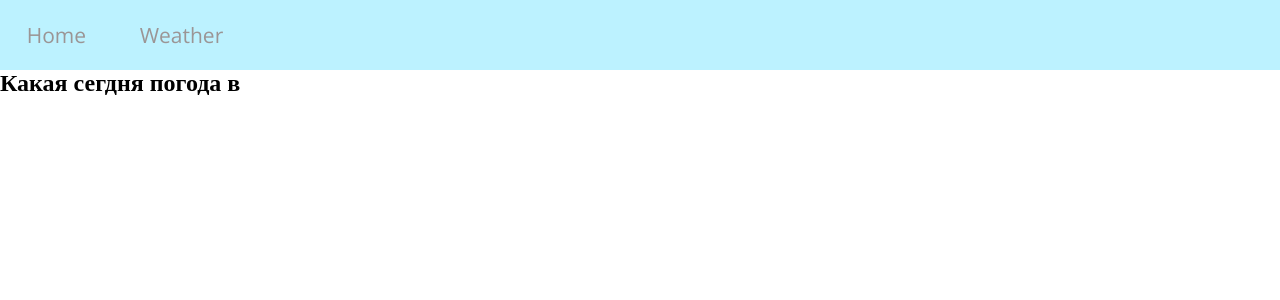
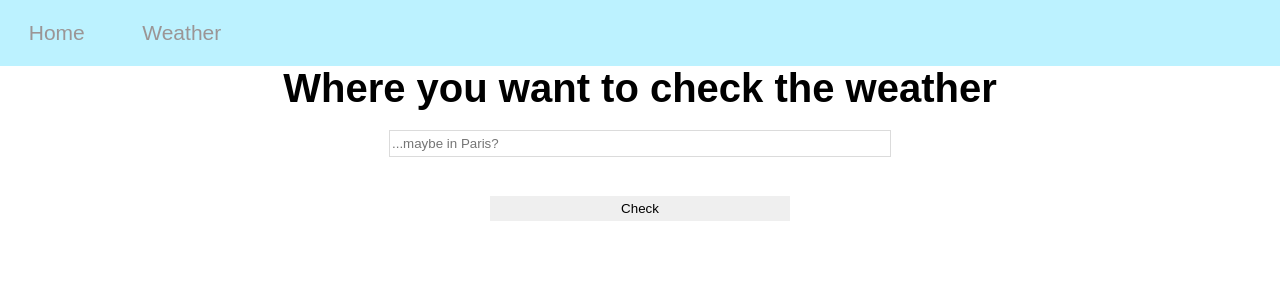
Before and after one commit to dmitry-ff/pet-project, a React (Create React App) app in the folder pet-project/: page /weather-check in a window 1280 px wide. Shown: the top 300 px of the page. Built offline with nearby package versions, Linux system fonts and the light colour scheme.

Commit message:
weatherCheck-interface

```diff
--- a/pet-project/src/components/Navigation.jsx
+++ b/pet-project/src/components/Navigation.jsx
@@ -9,7 +9,7 @@ function Navigation() {
         <div className='navigationDiv'>
             <nav className='navbar'>
                 <Link to='/' >Home</Link>
-                <Link to='weather-checker' >Weather</Link>
+                <Link to='weather-check' >Weather</Link>
             </nav>
             <Outlet />
         </div>
--- a/pet-project/src/css/App.css
+++ b/pet-project/src/css/App.css
@@ -2,7 +2,7 @@
 .AppFlex {
     width: 500px;
     height: 300px;
+    margin: auto;
     display: flex;
-    text-align: center;
     flex-direction: column;
 }
--- /dev/null
+++ b/pet-project/src/css/Global.css
@@ -0,0 +1,4 @@
+#root{
+ font-family: "Open-sans", sans-serif;
+
+}
--- a/pet-project/src/css/Navigation.css
+++ b/pet-project/src/css/Navigation.css
@@ -19,7 +19,6 @@
 }
 
 .navbar > a {
-    font-family: "Open sans", sans-serif;
     color: rgb(155, 149, 149);
     padding: 21px 10px;
     text-decoration: none;
--- /dev/null
+++ b/pet-project/src/css/WeatherCheck.css
@@ -0,0 +1,36 @@
+.weatherForm{
+    display: flex;
+    flex-direction: column;
+    align-items: center;
+    justify-content: center;
+}
+h2{
+    font-size: 2.5em;
+    text-align: center;
+}
+
+.weatherForm > input[type="text"],.weatherForm > input[type="submit"] {
+    margin: 20px 0;
+    width: 300px;
+    border:none;
+    padding: 5px 2px;
+
+}
+.weatherForm > input[type="submit"] {
+    transition: background-color .4s
+}
+.weatherForm > input[type="submit"]:hover {
+    cursor: pointer;
+}
+.weatherForm > input[type="text"]{
+    border:none;
+    padding: 5px 2px;
+    outline: 1px solid rgb(219, 219, 219);
+    width: 500px;
+    transition: box-shadow .4s;
+}
+
+.weatherForm > input[type="text"]:focus{
+    outline:  none;
+    box-shadow: inset 0 -2px rgb(119, 153, 161);
+}
--- a/pet-project/src/index.jsx
+++ b/pet-project/src/index.jsx
@@ -1,6 +1,6 @@
 import React from "react";
 import ReactDOM from 'react-dom';
-import App from './components/App'
+import App from './pages/App'
 import {
     BrowserRouter,
     Route,
@@ -8,6 +8,7 @@ import {
 } from 'react-router-dom';
 import WeatherCheck from "./pages/WeatherCheck";
 import Navigation from "./components/Navigation";
+import './css/Global.css'
 
 
 ReactDOM.render(
--- a/pet-project/src/components/App.jsx
+++ b/pet-project/src/pages/App.jsx
@@ -1,8 +1,8 @@
-import BarChart from "./BarChart";
+import BarChart from "../components/BarChart";
 import React from 'react';
 import { UserData } from '../data/Data'
-import LineChart from "./LineChart";
-import PieChart from "./PieChart";
+import LineChart from "../components/LineChart";
+import PieChart from "../components/PieChart";
 import { Chart as ChartJS } from 'chart.js/auto';
 import '../css/App.css';
 
--- a/pet-project/src/pages/WeatherCheck.jsx
+++ b/pet-project/src/pages/WeatherCheck.jsx
@@ -1,9 +1,16 @@
 import React from 'react';
+import '../css/WeatherCheck.css';
 
 function WeatherCheck() {
-    return <div>
-        <h2>Какая сегдня погода в </h2>
-    </div>;
+    return (
+        <div className='weather'>
+            <form className='weatherForm'>
+                <h2>Where you want to check the weather</h2>
+                <input type="text" placeholder='...maybe in Paris?'></input>
+                <input type="submit" value="Check"></input>
+            </form>
+        </div>
+    );
 }
 
 export default WeatherCheck;
```
